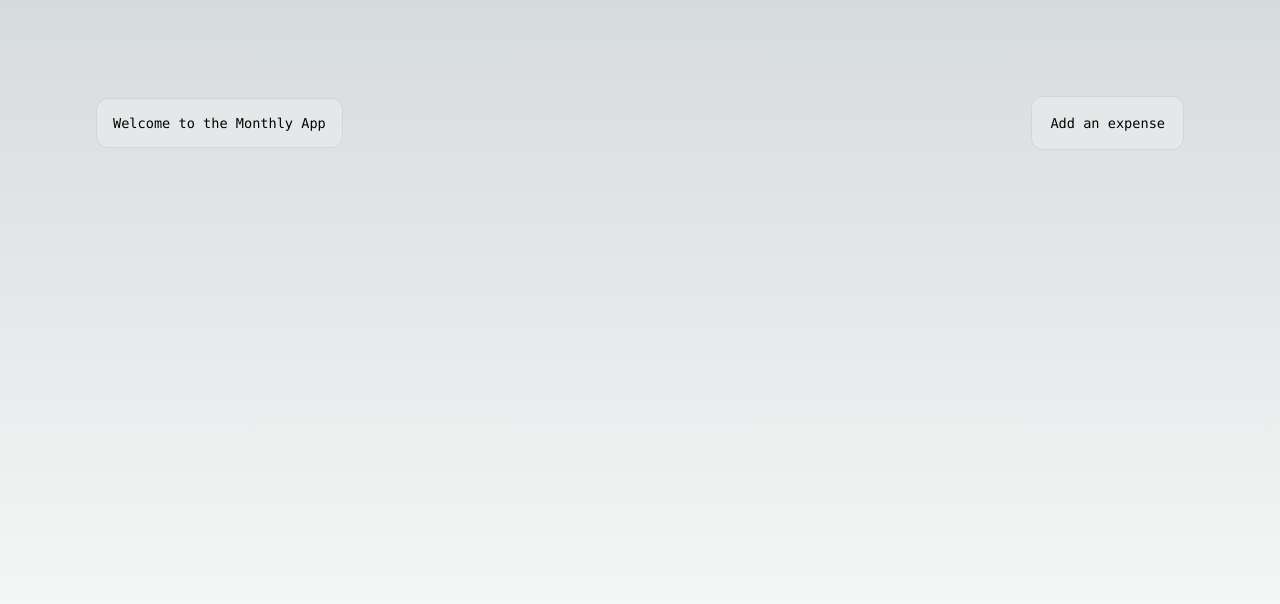
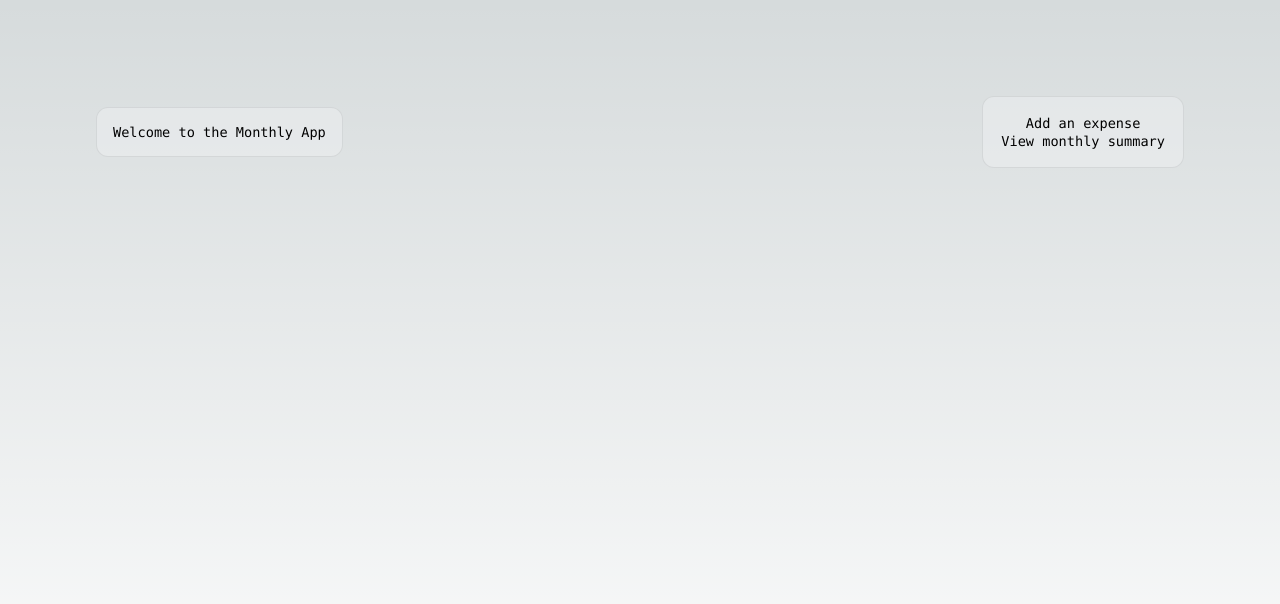
Before and after one commit to Aravindr1986/Monthly, a Next.js app: page /dashboard in a window 1280 px wide. Shown: the top 604 px of the page. Built offline with nearby package versions, Linux system fonts and the light colour scheme.

Commit message:
Updated dashboard link and expenses

```diff
--- a/pages/api/aggregate.js
+++ b/pages/api/aggregate.js
@@ -1,10 +1,10 @@
 import mongoClient from "../../api-lib/db/mongodb";
 import validateToken from'../../api-lib/auth/authorization'
 export default async function aggregateHandler(req, res) {
-  const token = req.headers.authorization;
+ /* const token = req.headers.authorization;
   if (!validateToken(token)) {
     return res.status(401).json({ error: 'Unauthorized - Missing or Invalid token' });
-}
+}*/
   var mongoclnt = await mongoClient;
   const collectionName = "expense";
   var aggregatedExpense;
--- a/pages/api/category.js
+++ b/pages/api/category.js
@@ -8,8 +8,6 @@ export default async function categoryHandler(req, res) {
 }
   var mongoclnt = await mongoClient;
   const collectionName = "Category";
-  //var token="";'
-  console.log(req.method)
   var expenseCategories=[]
   if (req.method === "GET") {
     var db = mongoclnt.db('BUDGET-DB');
--- a/pages/api/expense.js
+++ b/pages/api/expense.js
@@ -17,10 +17,9 @@ const token = req.headers.authorization;
         console.log(req.body)
         req.body.Amount=parseFloat(req.body.Amount)
         req.body.expenseDate=new Date(req.body.expenseDate);
+        req.body.createdDate=new Date();    //adding created date
         var db=mongoclnt.db('BUDGET-DB');
         insertedExpense= await db.collection(collectionName).insertOne(req.body);
-        console.log(insertedExpense);
-
     }
     res.status(200).json(insertedExpense)
   }
--- a/pages/dashboard.js
+++ b/pages/dashboard.js
@@ -14,7 +14,12 @@ export default    function dashboard() {
           </div>
           <br></br>
           <div>
-          <table>  <tbody><tr><td><a href="http://localhost:3000/expense">Add an expense</a></td></tr>  </tbody></table>
+          <table>
+            <tbody>
+              <tr><td><a href="http://localhost:3000/expense">Add an expense</a></td></tr>
+              <tr><td><a href="http://localhost:3000/aggregate">View monthly summary</a></td></tr>
+            </tbody>
+          </table>
         </div>
         </div>
 
```
